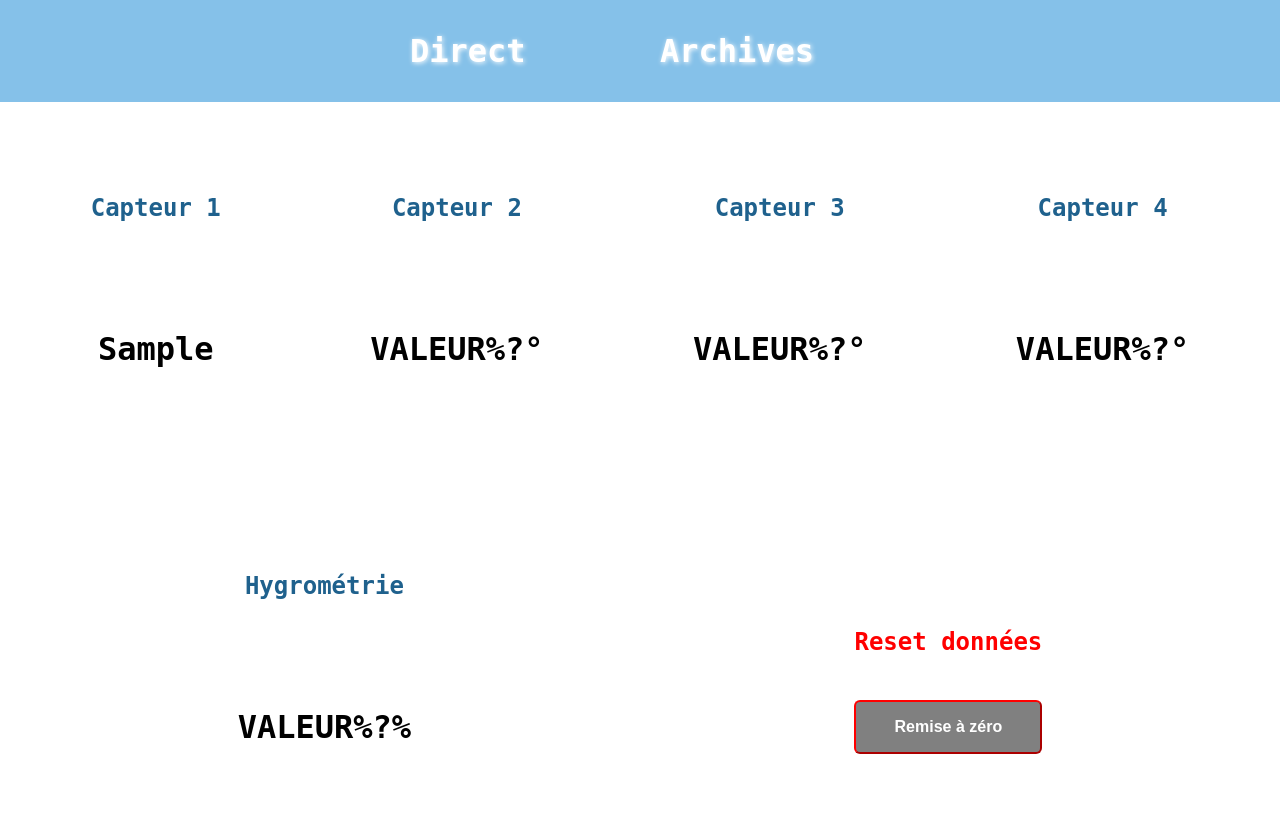
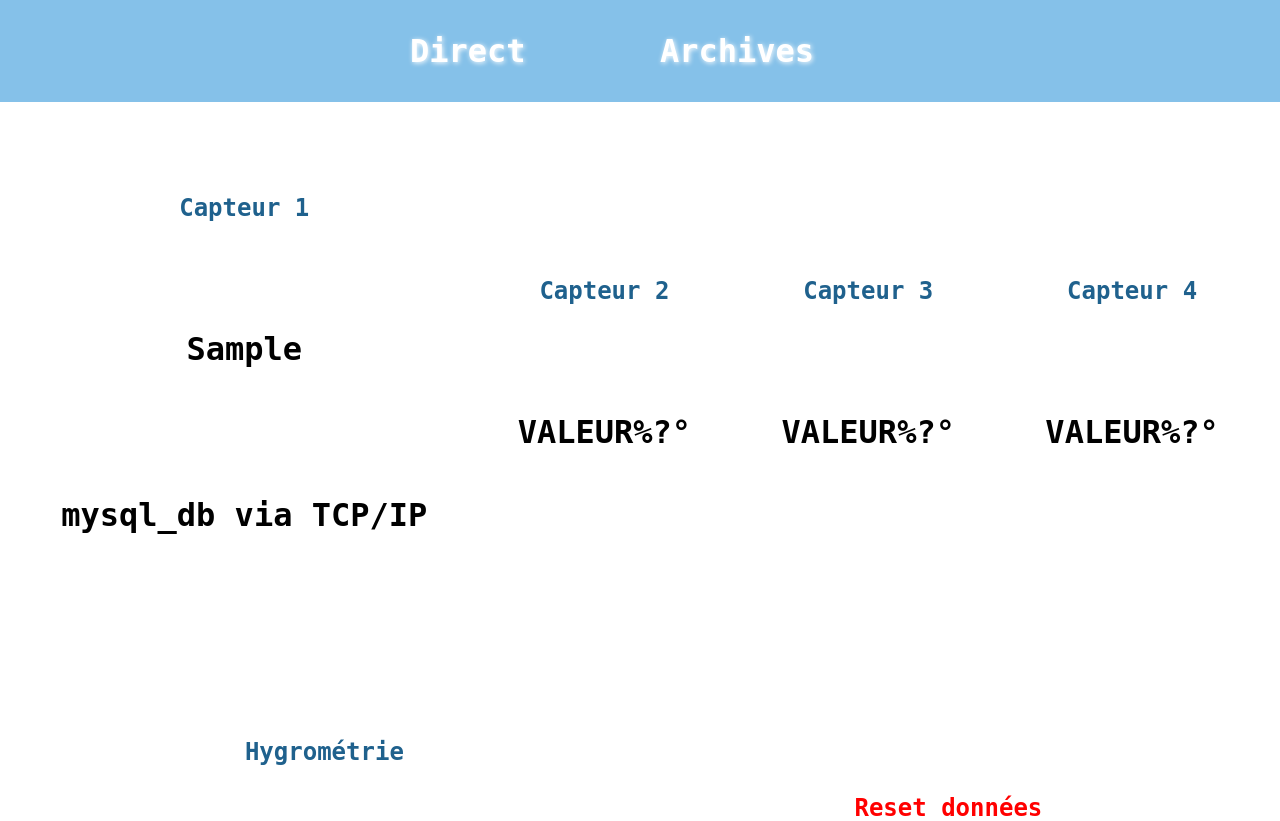
Before and after one commit to Acem31/capteurs_mcinfo, a PHP site: page / in a window 1280 px wide. Shown: the top 821 px of the page. Run offline with PHP 8.4, Linux system fonts and the light colour scheme; tables that the repository leaves empty or names only in its code hold one stand-in row (values such as "Sample post"); data that the repository does not hold is empty.

Commit message:
Update index.php

```diff
--- a/index.php
+++ b/index.php
@@ -28,6 +28,12 @@
 		}
 		$mysqli->close();
 		?></p>
+    <p><?php
+
+$mysqli = new mysqli("mysql_db", "root", "couchpass31", "couch_DB");
+
+echo $mysqli->host_info . "\n";
+?></p>
         </div>
         <div class="capt">
           <h2>Capteur 2</h2>
```
